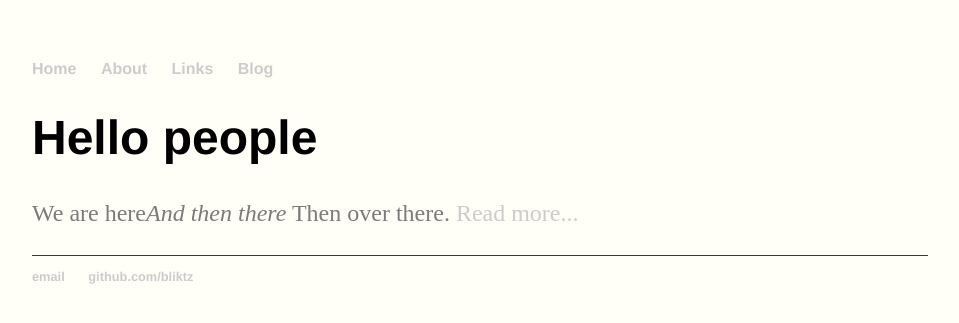
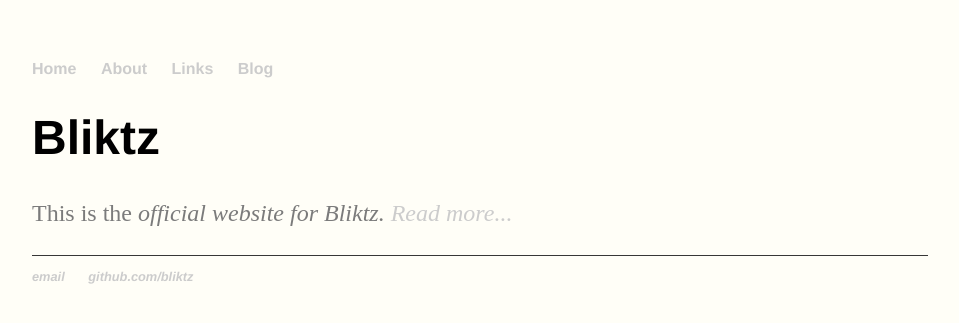
Before and after one commit to bliktz/bliktz.github.io, a Jekyll site: the page built from index.html, in a window 1280 px wide. Shown: the top 323 px of the page, without its empty margins (160-1119 px from the left). Built offline with Jekyll 4.4.1, drawn with Linux system fonts in a browser that asks for light colours.

Commit message:
Update index.html

```diff
--- a/index.html
+++ b/index.html
@@ -3,6 +3,6 @@ layout: default
 title: Bliktz
 ---
 <div class="blurb">
-	<h1>Hello people</h1>
-	<p>We are here<em>And then there</em> Then over there. <a href="/about">Read more...</a></p>
+	<h1>Bliktz</h1>
+	<p>This is the<em> official<em> website for Bliktz. <a href="/about">Read more...</a></p>
 </div>
```
